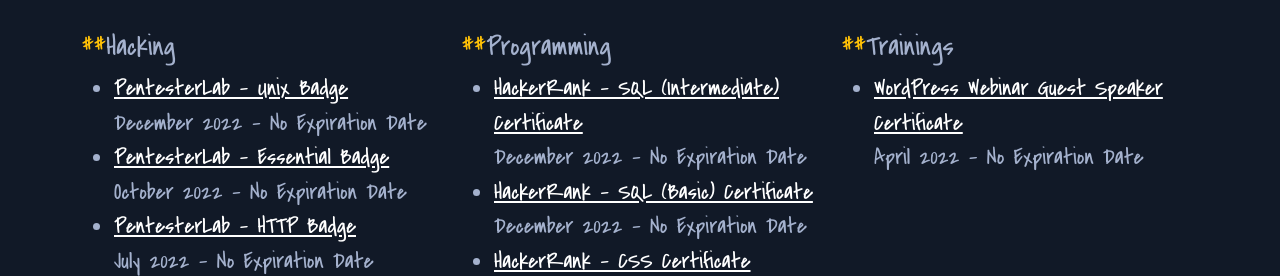
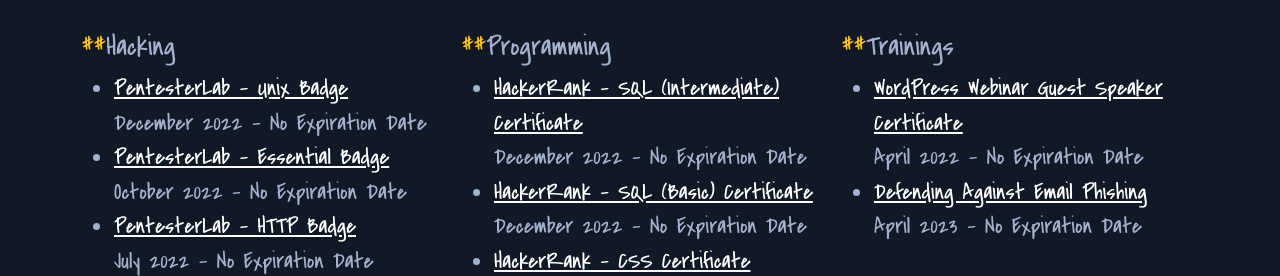
Before and after one commit to kenziy/kenziy.github.io, a plain HTML site: page index.html in a window 1280 px wide. Shown: the part 681-957 px from the top of the page. Drawn offline with nearby package versions, Linux system fonts and the light colour scheme.

Commit message:
add new items

```diff
--- a/index.html
+++ b/index.html
@@ -158,6 +158,10 @@
 						<a href="#">WordPress Webinar Guest Speaker Certificate</a>
 						<div>April 2022 - No Expiration Date</div>
 					</li>
+					<li>
+						<a href="#">Defending Against Email Phishing</a>
+						<div>April 2023 - No Expiration Date</div>
+					</li>
 				</ul>
 			</div>
 			<div class="col-12 mt-5 text-center">
```
